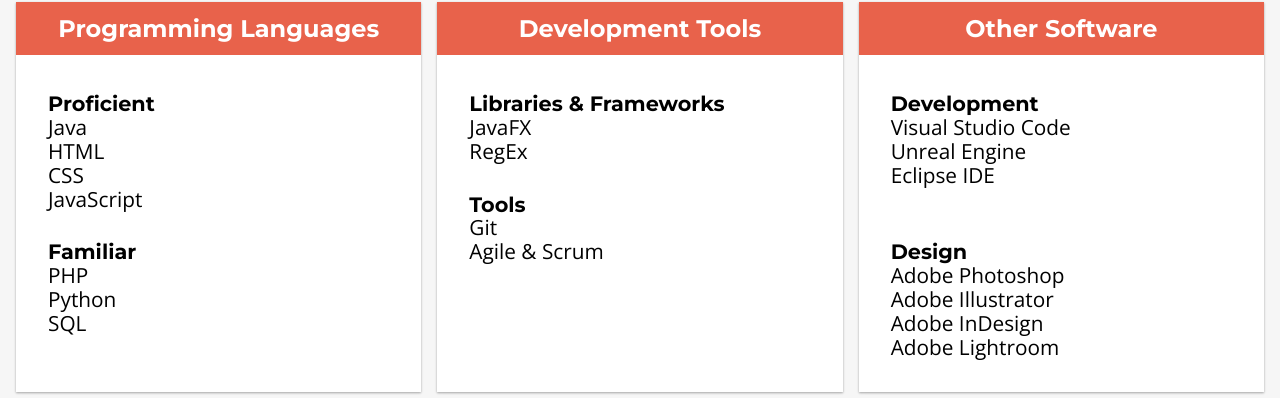
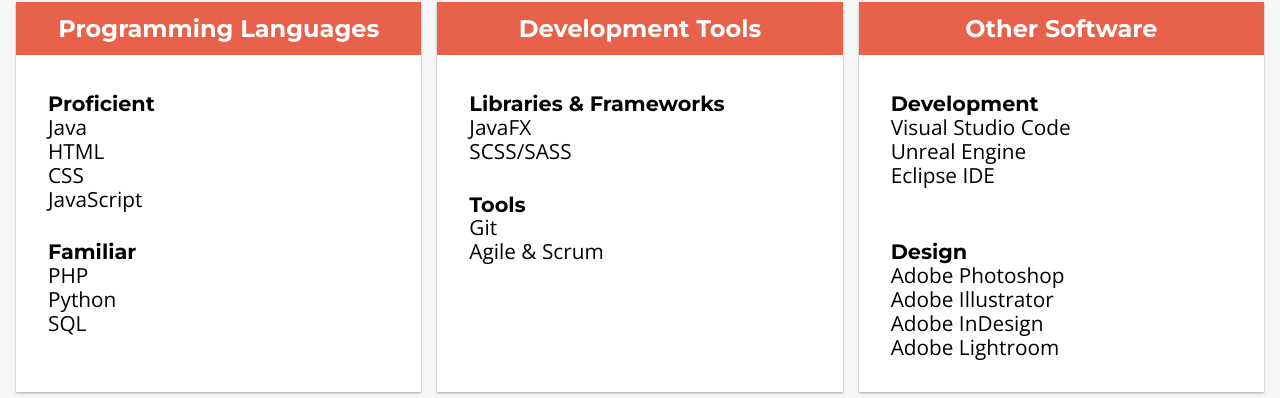
Before and after one commit to lukefredrickson/personal-site-v1, a PHP site: page /about-me.php in a window 1280 px wide. Shown: the part 725-1123 px from the top of the page. Run offline with PHP 8.4, Linux system fonts and the light colour scheme; data that the repository does not hold is empty.

Commit message:
updated about me and resume

```diff
--- a/about-me.php
+++ b/about-me.php
@@ -79,7 +79,7 @@
                             <h4 class="skill-card__subtitle">Libraries &#38; Frameworks</h4>
                             <ul class="skill-card__list">
                                 <li class="skill-card__list-item">JavaFX</li>
-                                <li class="skill-card__list-item">RegEx</li>
+                                <li class="skill-card__list-item">SCSS/SASS</li>
                             </ul>
                         </section>
                         <section class="skill-card__section">
```
Also changed, not shown: images/logo-square.png (added), 2 other files.
